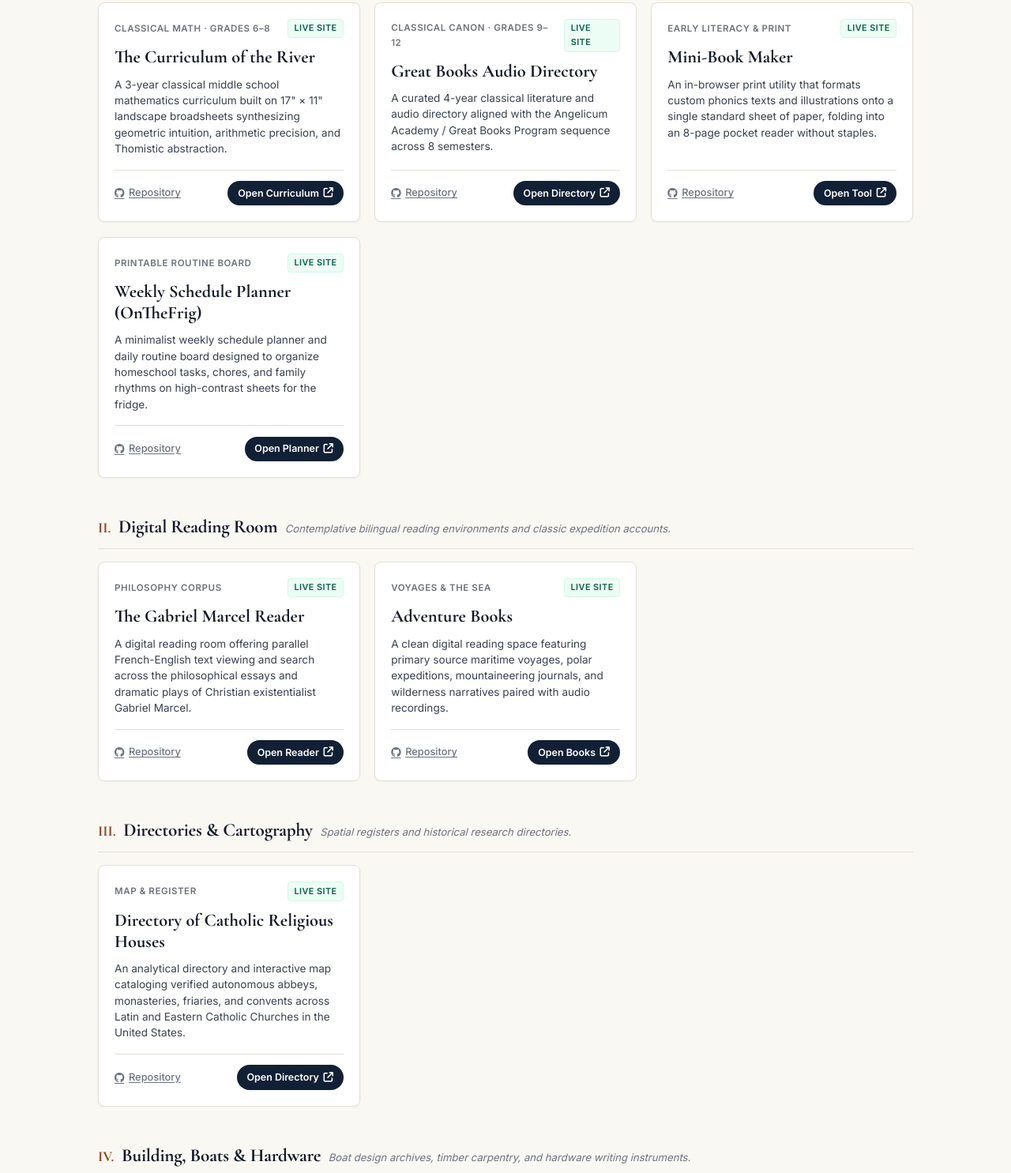
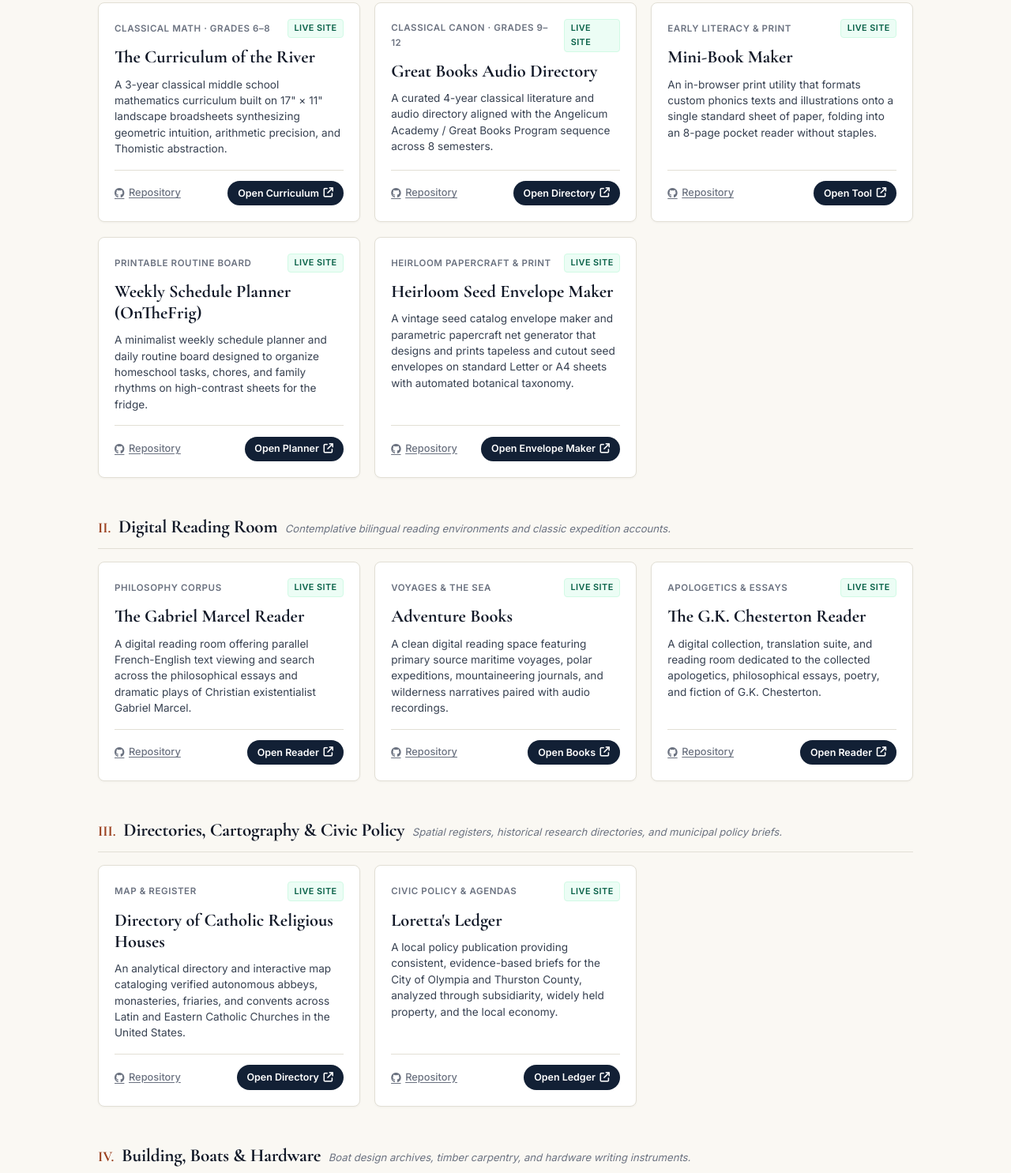
Before and after one commit to thecorcoran/thecorcoran.github.io, a plain HTML site: page index.html in a window 1280 px wide. Shown: the part 582-2067 px from the top of the page at 79% size. Drawn offline with nearby package versions, Linux system fonts and the light colour scheme.

Commit message:
Add SeedPacket, Chesterton-Reader, and Loretta's Ledger to portfolio

```diff
--- a/index.html
+++ b/index.html
@@ -94,19 +94,19 @@
       <!-- FILTER TABS -->
       <div class="filter-bar" role="tablist" aria-label="Project categories">
         <button class="filter-pill active" data-category="all" role="tab" aria-selected="true">
-          All Works <span class="pill-count" id="count-all">11</span>
+          All Works <span class="pill-count" id="count-all">14</span>
         </button>
         <button class="filter-pill" data-category="curriculum" role="tab" aria-selected="false">
-          Curriculums and Supports <span class="pill-count">4</span>
+          Curriculums and Supports <span class="pill-count">5</span>
         </button>
         <button class="filter-pill" data-category="reading" role="tab" aria-selected="false">
-          Digital Reading Room <span class="pill-count">2</span>
+          Digital Reading Room <span class="pill-count">3</span>
         </button>
         <button class="filter-pill" data-category="directories" role="tab" aria-selected="false">
-          Directories & Maps <span class="pill-count">1</span>
+          Directories &amp; Policy <span class="pill-count">2</span>
         </button>
         <button class="filter-pill" data-category="craft" role="tab" aria-selected="false">
-          Building, Boats & Hardware <span class="pill-count">4</span>
+          Building, Boats &amp; Hardware <span class="pill-count">4</span>
         </button>
       </div>
 
@@ -233,6 +233,33 @@
               </div>
             </article>
 
+            <!-- 5. HEIRLOOM SEED ENVELOPE MAKER -->
+            <article class="project-card" data-category="curriculum" data-keywords="seedpacket seed packet envelope maker heirloom seeds gardening papercraft botanical tapeless origami print folding botany letter a4">
+              <div class="card-main">
+                <div class="card-meta-line">
+                  <span class="badge-tag">Heirloom Papercraft &amp; Print</span>
+                  <span class="badge-status live-status">Live Site</span>
+                </div>
+                <h4 class="project-title">
+                  <a href="https://thecorcoran.github.io/SeedPacket/" target="_blank" rel="noopener noreferrer">
+                    Heirloom Seed Envelope Maker
+                  </a>
+                </h4>
+                <p class="project-description">
+                  A vintage seed catalog envelope maker and parametric papercraft net generator that designs and prints tapeless and cutout seed envelopes on standard Letter or A4 sheets with automated botanical taxonomy.
+                </p>
+              </div>
+              <div class="card-footer">
+                <a href="https://github.com/thecorcoran/SeedPacket" target="_blank" rel="noopener noreferrer" class="link-repo">
+                  <i class="fa-brands fa-github"></i> Repository
+                </a>
+                <a href="https://thecorcoran.github.io/SeedPacket/" target="_blank" rel="noopener noreferrer" class="btn-action">
+                  <span>Open Envelope Maker</span>
+                  <i class="fa-solid fa-arrow-up-right-from-square"></i>
+                </a>
+              </div>
+            </article>
+
           </div>
         </div>
 
@@ -248,7 +275,7 @@
 
           <div class="group-cards">
 
-            <!-- 5. GABRIEL MARCEL READER -->
+            <!-- 6. GABRIEL MARCEL READER -->
             <article class="project-card" data-category="reading" data-keywords="gabriel marcel reader philosophy french phenomenology existentialism bilingual corpus drama christian personalism text reading room">
               <div class="card-main">
                 <div class="card-meta-line">
@@ -275,7 +302,7 @@
               </div>
             </article>
 
-            <!-- 6. ADVENTURE BOOKS -->
+            <!-- 7. ADVENTURE BOOKS -->
             <article class="project-card" data-category="reading" data-keywords="adventure books maritime exploration wilderness journals voyage reading audio classics literature history library the sea adventurebooks reading room">
               <div class="card-main">
                 <div class="card-meta-line">
@@ -302,26 +329,53 @@
               </div>
             </article>
 
+            <!-- 8. G.K. CHESTERTON READER -->
+            <article class="project-card" data-category="reading" data-keywords="chesterton reader gk chesterton orthodoxy everlasting man philosophy theology essays apologetics literature reading room corpus translation">
+              <div class="card-main">
+                <div class="card-meta-line">
+                  <span class="badge-tag">Apologetics &amp; Essays</span>
+                  <span class="badge-status live-status">Live Site</span>
+                </div>
+                <h4 class="project-title">
+                  <a href="https://thecorcoran.github.io/Chesterton-Reader/" target="_blank" rel="noopener noreferrer">
+                    The G.K. Chesterton Reader
+                  </a>
+                </h4>
+                <p class="project-description">
+                  A digital collection, translation suite, and reading room dedicated to the collected apologetics, philosophical essays, poetry, and fiction of G.K. Chesterton.
+                </p>
+              </div>
+              <div class="card-footer">
+                <a href="https://github.com/thecorcoran/Chesterton-Reader" target="_blank" rel="noopener noreferrer" class="link-repo">
+                  <i class="fa-brands fa-github"></i> Repository
+                </a>
+                <a href="https://thecorcoran.github.io/Chesterton-Reader/" target="_blank" rel="noopener noreferrer" class="btn-action">
+                  <span>Open Reader</span>
+                  <i class="fa-solid fa-arrow-up-right-from-square"></i>
+                </a>
+              </div>
+            </article>
+
           </div>
         </div>
 
         <!-- ==========================================
-             CATEGORY 3: DIRECTORIES & CARTOGRAPHY
+             CATEGORY 3: DIRECTORIES & CARTOGRAPHY & CIVIC POLICY
              ========================================== -->
         <div class="category-group" data-group="directories">
           <div class="group-header">
             <span class="group-num">III.</span>
-            <h3 class="group-title">Directories & Cartography</h3>
-            <span class="group-desc">Spatial registers and historical research directories.</span>
+            <h3 class="group-title">Directories, Cartography &amp; Civic Policy</h3>
+            <span class="group-desc">Spatial registers, historical research directories, and municipal policy briefs.</span>
           </div>
 
           <div class="group-cards">
 
-            <!-- 7. RELIGIOUS HOUSES DIRECTORY -->
+            <!-- 9. RELIGIOUS HOUSES DIRECTORY -->
             <article class="project-card" data-category="directories" data-keywords="religious houses catholic monasteries abbeys convents map directory united states latin eastern cartography history theology church">
               <div class="card-main">
                 <div class="card-meta-line">
-                  <span class="badge-tag">Map & Register</span>
+                  <span class="badge-tag">Map &amp; Register</span>
                   <span class="badge-status live-status">Live Site</span>
                 </div>
                 <h4 class="project-title">
@@ -344,6 +398,33 @@
               </div>
             </article>
 
+            <!-- 10. LORETTA'S LEDGER -->
+            <article class="project-card" data-category="directories" data-keywords="loretta ledger policy briefs olympia thurston county municipal local government council agendas subsidiarity civic watchdog public records">
+              <div class="card-main">
+                <div class="card-meta-line">
+                  <span class="badge-tag">Civic Policy &amp; Agendas</span>
+                  <span class="badge-status live-status">Live Site</span>
+                </div>
+                <h4 class="project-title">
+                  <a href="https://thecorcoran.github.io/Ledger/" target="_blank" rel="noopener noreferrer">
+                    Loretta's Ledger
+                  </a>
+                </h4>
+                <p class="project-description">
+                  A local policy publication providing consistent, evidence-based briefs for the City of Olympia and Thurston County, analyzed through subsidiarity, widely held property, and the local economy.
+                </p>
+              </div>
+              <div class="card-footer">
+                <a href="https://github.com/thecorcoran/Ledger" target="_blank" rel="noopener noreferrer" class="link-repo">
+                  <i class="fa-brands fa-github"></i> Repository
+                </a>
+                <a href="https://thecorcoran.github.io/Ledger/" target="_blank" rel="noopener noreferrer" class="btn-action">
+                  <span>Open Ledger</span>
+                  <i class="fa-solid fa-arrow-up-right-from-square"></i>
+                </a>
+              </div>
+            </article>
+
           </div>
         </div>
 
@@ -359,7 +440,7 @@
 
           <div class="group-cards">
 
-            <!-- 8. SPIRA BOATS DIGITAL ARCHIVE -->
+            <!-- 11. SPIRA BOATS DIGITAL ARCHIVE -->
             <article class="project-card" data-category="craft" data-keywords="spira boats jeff spira boat design digital archive plywood boat building naval architecture maritime craft the sea">
               <div class="card-main">
                 <div class="card-meta-line">
@@ -386,7 +467,7 @@
               </div>
             </article>
 
-            <!-- 9. BUILDING OUR WOODSHED -->
+            <!-- 12. BUILDING OUR WOODSHED -->
             <article class="project-card" data-category="craft" data-keywords="building our woodshed youtube video timber framing construction carpentry woodworking dispatches mom craft shed building">
               <div class="card-main">
                 <div class="card-meta-line">
@@ -411,7 +492,7 @@
               </div>
             </article>
 
-            <!-- 10. ADAWRITER -->
+            <!-- 13. ADAWRITER -->
             <article class="project-card" data-category="craft" data-keywords="adawriter typewriter e-paper e-ink raspberry pi python evdev distraction-free hardware waveshare keyboard mechanical writing">
               <div class="card-main">
                 <div class="card-meta-line">
@@ -436,7 +517,7 @@
               </div>
             </article>
 
-            <!-- 11. PROJECT MORADA -->
+            <!-- 14. PROJECT MORADA -->
             <article class="project-card" data-category="craft" data-keywords="project morada interior castle teresa of avila writing engine markdown scriptorium chambers contemplative scholar desk morada">
               <div class="card-main">
                 <div class="card-meta-line">
```
Also changed, not shown: 1 other file.
